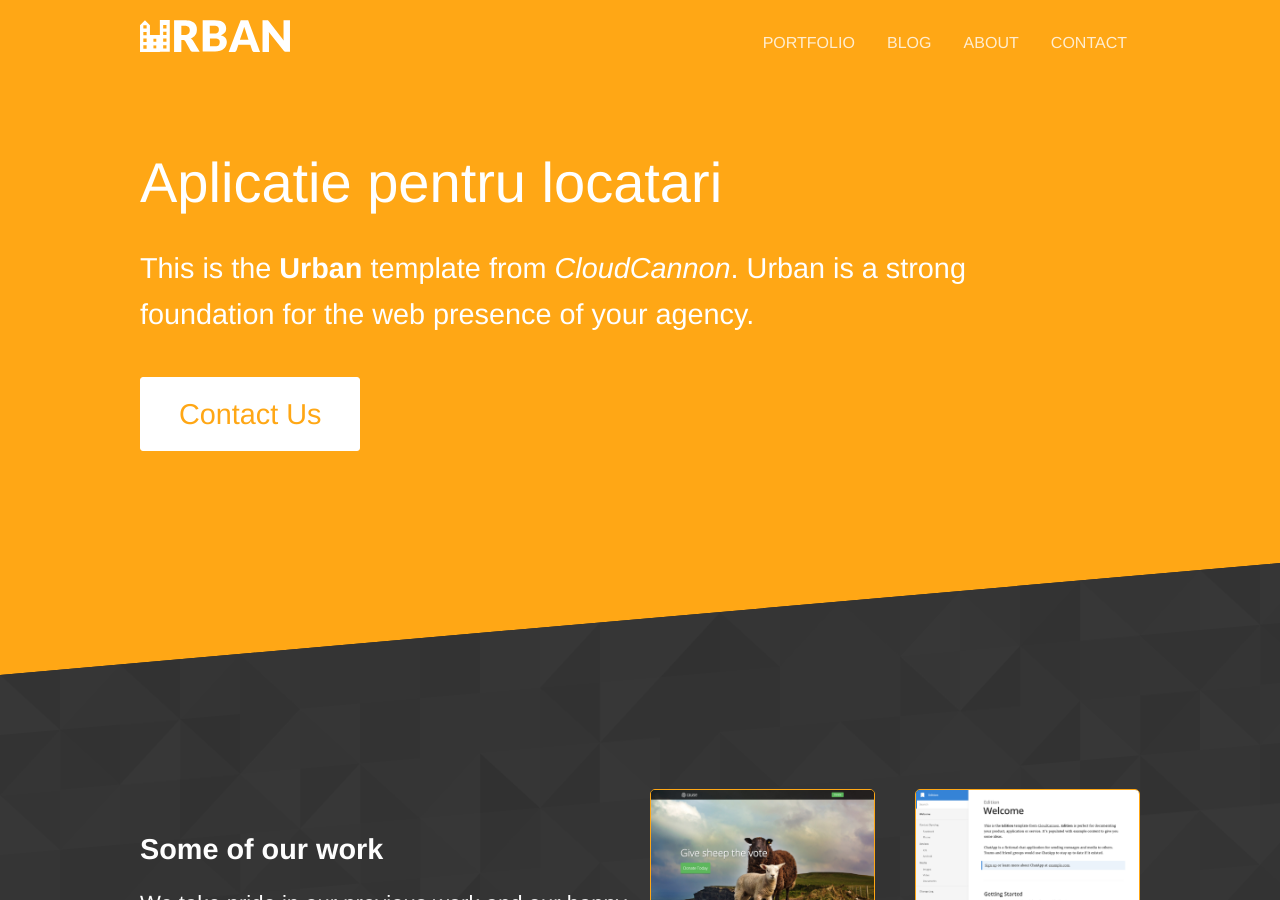
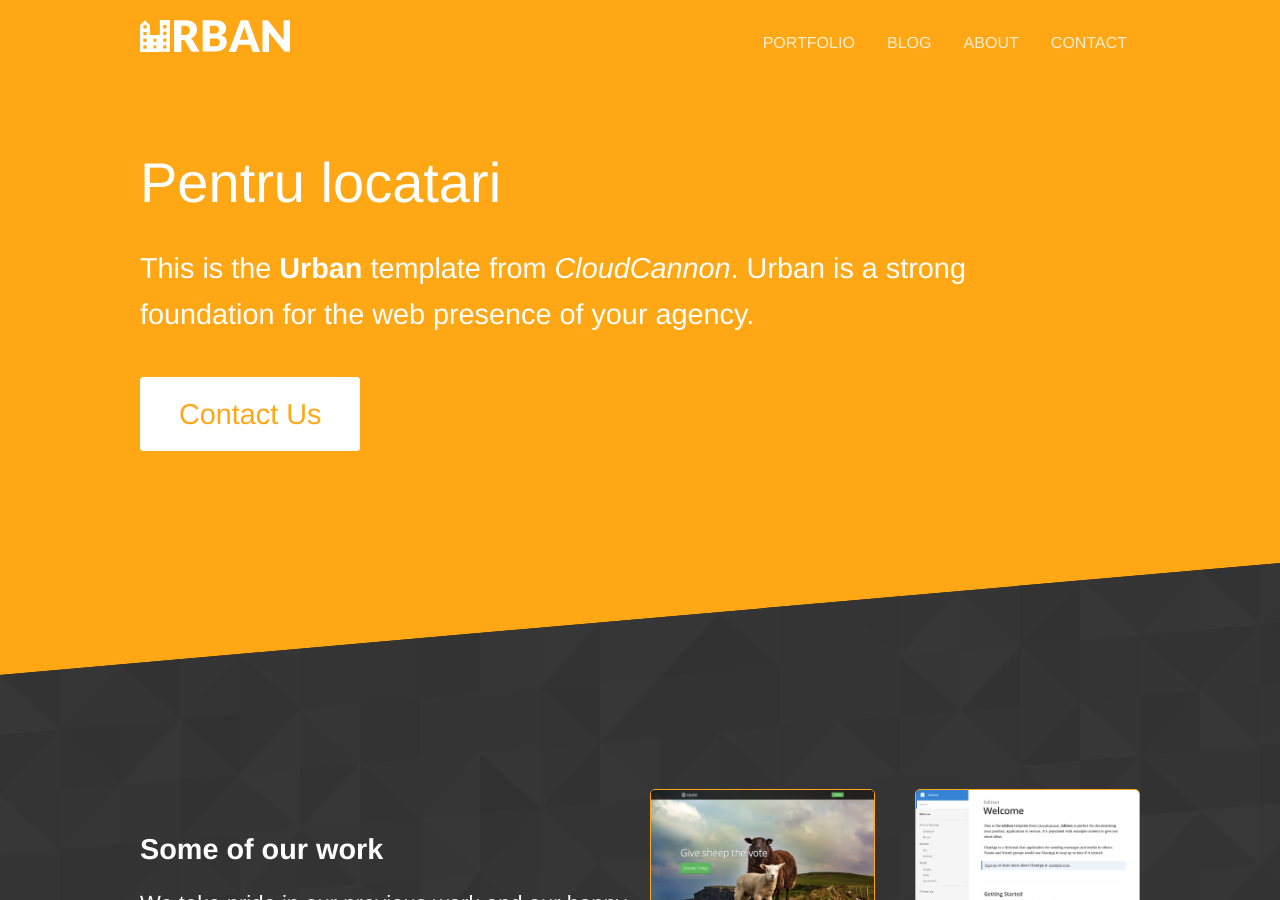
Before and after one commit to rptoma/Flaty, a Jekyll site: the page built from index.html, in a window 1280 px wide and 900 px high. Built offline with Jekyll 4.4.1, drawn with Linux system fonts in a browser that asks for light colours.

Commit message:
Updated 'index.html' via CloudCannon

```diff
--- a/index.html
+++ b/index.html
@@ -4,7 +4,7 @@ title: Flaty
 
 <section class="hero diagonal">
 	<div class="container">
-		<h2 class="editable">Aplicatie pentru locatari</h2>
+		<h2 class="editable">Pentru locatari</h2>
 		<p class="subtext editable">This is the <strong>Urban</strong> template from <a href="http://cloudcannon.com/">CloudCannon</a>. Urban is a strong foundation for the web presence of your agency.</p>
 		<p><a class="button alt" href="{{ site.baseurl }}/contact/">Contact Us</a></p>
 	</div>
```
